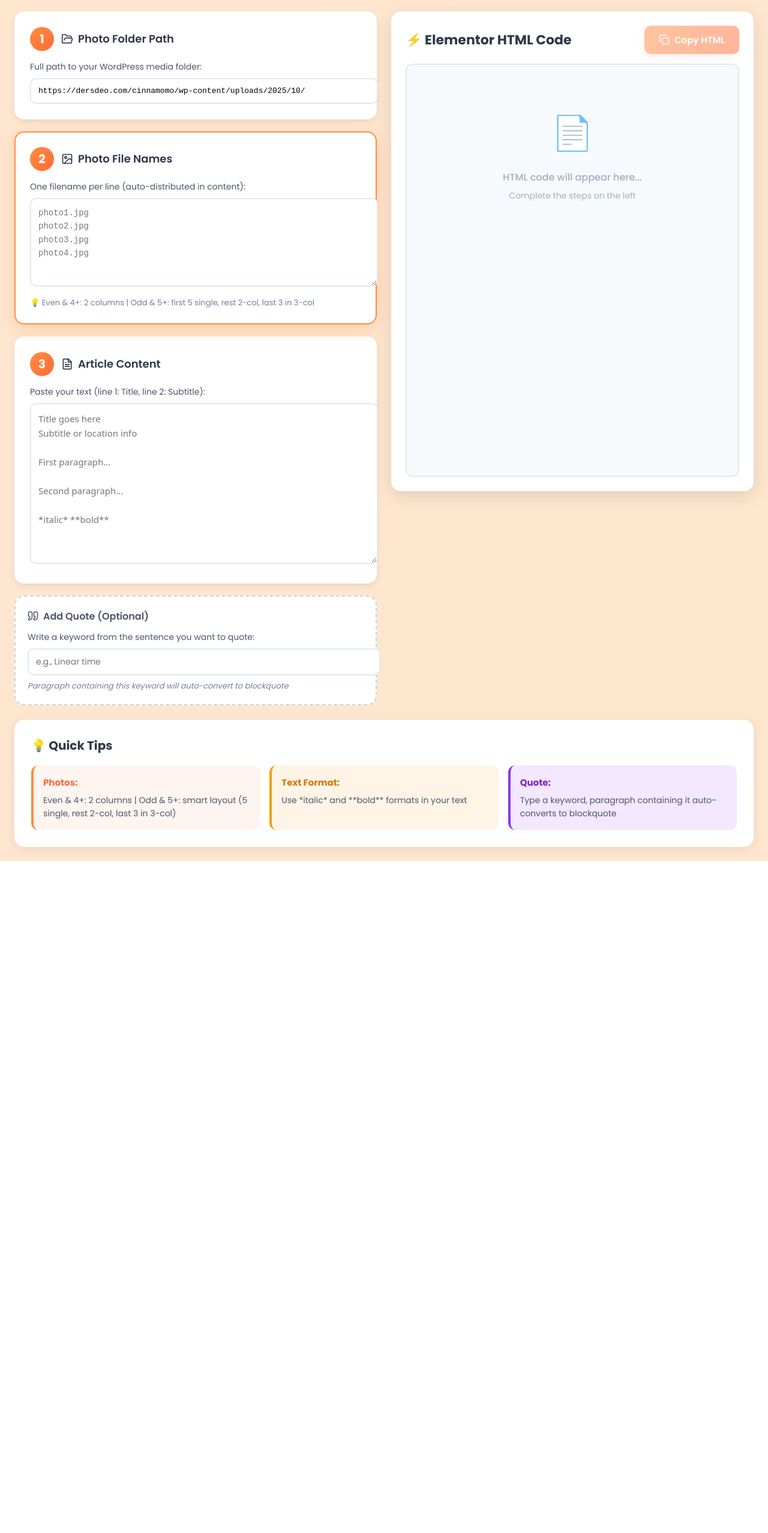
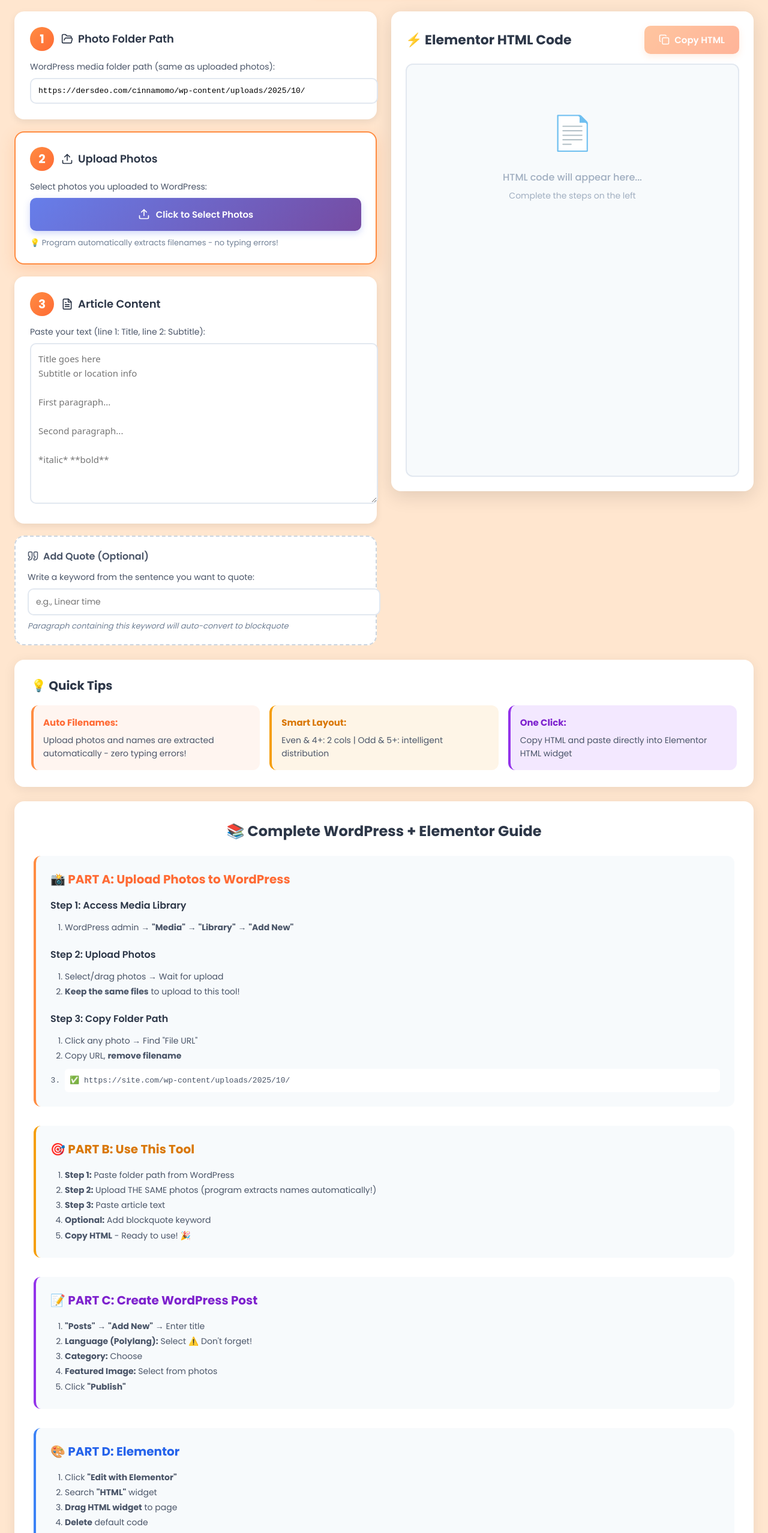
Before and after one commit to RARA1907/blog-formatter, a React (Vite) app: page / in a window 1280 px wide. Shown: the part 234-2790 px from the top of the page at 60% size. Before the commit the page ends 1670 px from the top, so only its background shows below. Built offline with nearby package versions, Linux system fonts and the light colour scheme.

Commit message:
Update App.jsx

```diff
--- a/src/App.jsx
+++ b/src/App.jsx
@@ -1,14 +1,28 @@
-import React, { useState } from 'react';
-import { Copy, Check, Image, FolderOpen, FileText, Quote } from 'lucide-react';
+import React, { useState, useRef } from 'react';
+import { Copy, Check, Image, FolderOpen, FileText, Quote, Upload, X } from 'lucide-react';
 
 export default function App() {
   const [basePath, setBasePath] = useState('https://dersdeo.com/cinnamomo/wp-content/uploads/2025/10/');
-  const [photos, setPhotos] = useState('');
+  const [uploadedFiles, setUploadedFiles] = useState([]);
   const [input, setInput] = useState('');
   const [blockquoteText, setBlockquoteText] = useState('');
   const [copied, setCopied] = useState(false);
+  const fileInputRef = useRef(null);
 
-  const formatToElementorHTML = (text, photoList, path, quoteText) => {
+  const handleFileUpload = (e) => {
+    const files = Array.from(e.target.files);
+    const newFiles = files.map(file => ({
+      name: file.name,
+      id: Math.random().toString(36)
+    }));
+    setUploadedFiles(prev => [...prev, ...newFiles]);
+  };
+
+  const removeFile = (id) => {
+    setUploadedFiles(prev => prev.filter(f => f.id !== id));
+  };
+
+  const formatToElementorHTML = (text, photoFiles, path, quoteText) => {
     if (!text.trim()) return '';
 
     const lines = text.split('\n').filter(line => line.trim());
@@ -18,9 +32,7 @@
     const subtitle = lines.length > 1 ? lines[1] : '';
     let contentLines = lines.slice(2);
 
-    const photoArray = photoList.split('\n')
-      .map(p => p.trim())
-      .filter(p => p && !p.startsWith('//'));
+    const photoArray = photoFiles.map(f => f.name);
 
     if (quoteText.trim()) {
       const quoteKeyword = quoteText.trim().toLowerCase();
@@ -263,7 +275,7 @@
     return text;
   };
 
-  const formattedHTML = formatToElementorHTML(input, photos, basePath, blockquoteText);
+  const formattedHTML = formatToElementorHTML(input, uploadedFiles, basePath, blockquoteText);
 
   const copyToClipboard = () => {
     navigator.clipboard.writeText(formattedHTML);
@@ -273,12 +285,14 @@
 
   const loadExample = () => {
     setBasePath('https://dersdeo.com/cinnamomo/wp-content/uploads/2025/10/');
-    setPhotos(`paulista-1.jpg
-veridiana-pizza-2.jpg
-jardins-3.jpg
-masp-4.jpg
-bardi-5.jpg
-architecture-6.jpg`);
+    setUploadedFiles([
+      { name: 'paulista-1.jpg', id: '1' },
+      { name: 'veridiana-pizza-2.jpg', id: '2' },
+      { name: 'jardins-3.jpg', id: '3' },
+      { name: 'masp-4.jpg', id: '4' },
+      { name: 'bardi-5.jpg', id: '5' },
+      { name: 'architecture-6.jpg', id: '6' }
+    ]);
     setInput(`Paulista! Everything ends in pizza
 Pizzeria Veridiana, Jardins district, São Paulo
 "Everything ends in pizza!", just as for Italians everything is solved with tarallucci and wine, the waiter at Veridiana explains to me. Dining in São Paulo means rediscovering the flavors of the Italians who "came to make America."
@@ -333,7 +347,7 @@
             📝 Elementor Blog Formatter
           </h1>
           <p style={{ color: '#4a5568', fontSize: '18px', marginBottom: '16px', fontFamily: 'Poppins, sans-serif', fontWeight: '400' }}>
-            Follow the steps, generate perfect HTML automatically!
+            Upload photos, paste text, generate perfect HTML automatically!
           </p>
           <button
             onClick={loadExample}
@@ -362,7 +376,7 @@
 
             <StepCard number="1" title="Photo Folder Path" icon={FolderOpen} isActive={!basePath}>
               <label style={{ fontSize: '14px', color: '#4a5568', display: 'block', marginBottom: '8px', fontFamily: 'Poppins, sans-serif' }}>
-                Full path to your WordPress media folder:
+                WordPress media folder path (same as uploaded photos):
               </label>
               <input
                 type="text"
@@ -383,35 +397,93 @@
               />
             </StepCard>
 
-            <StepCard number="2" title="Photo File Names" icon={Image} isActive={basePath && !photos}>
+            <StepCard number="2" title="Upload Photos" icon={Upload} isActive={basePath && uploadedFiles.length === 0}>
               <label style={{ fontSize: '14px', color: '#4a5568', display: 'block', marginBottom: '8px', fontFamily: 'Poppins, sans-serif' }}>
-                One filename per line (auto-distributed in content):
+                Select photos you uploaded to WordPress:
               </label>
-              <textarea
-                value={photos}
-                onChange={(e) => setPhotos(e.target.value)}
-                placeholder="photo1.jpg&#10;photo2.jpg&#10;photo3.jpg&#10;photo4.jpg"
+
+              <input
+                ref={fileInputRef}
+                type="file"
+                multiple
+                accept="image/*"
+                onChange={handleFileUpload}
+                style={{ display: 'none' }}
+              />
+
+              <button
+                onClick={() => fileInputRef.current?.click()}
                 style={{
                   width: '100%',
-                  height: '120px',
-                  padding: '12px',
-                  border: '2px solid #e2e8f0',
+                  padding: '16px',
+                  background: 'linear-gradient(135deg, #667eea 0%, #764ba2 100%)',
+                  color: 'white',
+                  border: 'none',
                   borderRadius: '10px',
-                  fontSize: '14px',
-                  fontFamily: 'monospace',
-                  resize: 'vertical',
-                  lineHeight: '1.6',
-                  transition: 'border 0.3s'
+                  cursor: 'pointer',
+                  fontSize: '15px',
+                  fontWeight: '600',
+                  fontFamily: 'Poppins, sans-serif',
+                  display: 'flex',
+                  alignItems: 'center',
+                  justifyContent: 'center',
+                  gap: '10px',
+                  transition: 'all 0.3s',
+                  boxShadow: '0 4px 12px rgba(102, 126, 234, 0.3)'
                 }}
-                onFocus={(e) => e.target.style.borderColor = '#ff8c42'}
-                onBlur={(e) => e.target.style.borderColor = '#e2e8f0'}
-              />
+                onMouseOver={(e) => e.target.style.transform = 'translateY(-2px)'}
+                onMouseOut={(e) => e.target.style.transform = 'translateY(0)'}
+              >
+                <Upload size={20} />
+                Click to Select Photos
+              </button>
+
+              {uploadedFiles.length > 0 && (
+                <div style={{ marginTop: '12px', maxHeight: '200px', overflowY: 'auto', background: '#f7fafc', borderRadius: '8px', padding: '12px' }}>
+                  <div style={{ fontSize: '13px', fontWeight: '600', color: '#4a5568', marginBottom: '8px', fontFamily: 'Poppins, sans-serif' }}>
+                    📁 {uploadedFiles.length} photo{uploadedFiles.length > 1 ? 's' : ''} selected:
+                  </div>
+                  {uploadedFiles.map(file => (
+                    <div key={file.id} style={{
+                      display: 'flex',
+                      alignItems: 'center',
+                      justifyContent: 'space-between',
+                      padding: '8px',
+                      background: 'white',
+                      borderRadius: '6px',
+                      marginBottom: '6px',
+                      fontSize: '13px',
+                      fontFamily: 'monospace'
+                    }}>
+                      <span style={{ color: '#4a5568', flex: 1, overflow: 'hidden', textOverflow: 'ellipsis', whiteSpace: 'nowrap' }}>
+                        {file.name}
+                      </span>
+                      <button
+                        onClick={() => removeFile(file.id)}
+                        style={{
+                          background: '#fee',
+                          border: 'none',
+                          borderRadius: '4px',
+                          padding: '4px 8px',
+                          cursor: 'pointer',
+                          color: '#e53e3e',
+                          display: 'flex',
+                          alignItems: 'center'
+                        }}
+                      >
+                        <X size={14} />
+                      </button>
+                    </div>
+                  ))}
+                </div>
+              )}
+
               <div style={{ marginTop: '10px', fontSize: '13px', color: '#718096', fontFamily: 'Poppins, sans-serif' }}>
-                💡 Even &amp; 4+: 2 columns | Odd &amp; 5+: first 5 single, rest 2-col, last 3 in 3-col
+                💡 Program automatically extracts filenames - no typing errors!
               </div>
             </StepCard>
 
-            <StepCard number="3" title="Article Content" icon={FileText} isActive={photos && !input}>
+            <StepCard number="3" title="Article Content" icon={FileText} isActive={uploadedFiles.length > 0 && !input}>
               <label style={{ fontSize: '14px', color: '#4a5568', display: 'block', marginBottom: '8px', fontFamily: 'Poppins, sans-serif' }}>
                 Paste your text (line 1: Title, line 2: Subtitle):
               </label>
@@ -543,28 +615,127 @@
           background: 'white',
           borderRadius: '16px',
           padding: '28px',
-          boxShadow: '0 4px 20px rgba(0,0,0,0.08)'
+          boxShadow: '0 4px 20px rgba(0,0,0,0.08)',
+          marginBottom: '24px'
         }}>
           <h3 style={{ margin: '0 0 18px', fontSize: '20px', color: '#2d3748', fontFamily: 'Poppins, sans-serif', fontWeight: '700' }}>💡 Quick Tips</h3>
           <div style={{ display: 'grid', gridTemplateColumns: 'repeat(3, 1fr)', gap: '16px' }}>
             <div style={{ padding: '16px', background: '#fff5f0', borderRadius: '12px', borderLeft: '4px solid #ff8c42' }}>
-              <strong style={{ color: '#ff6b35', fontFamily: 'Poppins, sans-serif', fontSize: '15px' }}>Photos:</strong>
+              <strong style={{ color: '#ff6b35', fontFamily: 'Poppins, sans-serif', fontSize: '15px' }}>Auto Filenames:</strong>
               <p style={{ margin: '6px 0 0', fontSize: '14px', color: '#4a5568', fontFamily: 'Poppins, sans-serif', lineHeight: '1.6' }}>
-                Even &amp; 4+: 2 columns | Odd &amp; 5+: smart layout (5 single, rest 2-col, last 3 in 3-col)
+                Upload photos and names are extracted automatically - zero typing errors!
               </p>
             </div>
             <div style={{ padding: '16px', background: '#fef5e7', borderRadius: '12px', borderLeft: '4px solid #f59e0b' }}>
-              <strong style={{ color: '#d97706', fontFamily: 'Poppins, sans-serif', fontSize: '15px' }}>Text Format:</strong>
+              <strong style={{ color: '#d97706', fontFamily: 'Poppins, sans-serif', fontSize: '15px' }}>Smart Layout:</strong>
               <p style={{ margin: '6px 0 0', fontSize: '14px', color: '#4a5568', fontFamily: 'Poppins, sans-serif', lineHeight: '1.6' }}>
-                Use *italic* and **bold** formats in your text
+                Even &amp; 4+: 2 cols | Odd &amp; 5+: intelligent distribution
               </p>
             </div>
             <div style={{ padding: '16px', background: '#f3e8ff', borderRadius: '12px', borderLeft: '4px solid #9333ea' }}>
-              <strong style={{ color: '#7e22ce', fontFamily: 'Poppins, sans-serif', fontSize: '15px' }}>Quote:</strong>
+              <strong style={{ color: '#7e22ce', fontFamily: 'Poppins, sans-serif', fontSize: '15px' }}>One Click:</strong>
               <p style={{ margin: '6px 0 0', fontSize: '14px', color: '#4a5568', fontFamily: 'Poppins, sans-serif', lineHeight: '1.6' }}>
-                Type a keyword, paragraph containing it auto-converts to blockquote
+                Copy HTML and paste directly into Elementor HTML widget
               </p>
             </div>
+          </div>
+        </div>
+
+        <div style={{
+          background: 'white',
+          borderRadius: '16px',
+          padding: '32px',
+          boxShadow: '0 4px 20px rgba(0,0,0,0.08)'
+        }}>
+          <h3 style={{ margin: '0 0 24px', fontSize: '24px', color: '#2d3748', fontFamily: 'Poppins, sans-serif', fontWeight: '700', textAlign: 'center' }}>
+            📚 Complete WordPress + Elementor Guide
+          </h3>
+
+          <div style={{ marginBottom: '32px', padding: '24px', background: '#f7fafc', borderRadius: '12px', borderLeft: '4px solid #ff8c42' }}>
+            <h4 style={{ margin: '0 0 16px', fontSize: '20px', color: '#ff6b35', fontFamily: 'Poppins, sans-serif', fontWeight: '700' }}>
+              📸 PART A: Upload Photos to WordPress
+            </h4>
+
+            <div style={{ marginBottom: '20px' }}>
+              <h5 style={{ margin: '0 0 12px', fontSize: '16px', color: '#2d3748', fontFamily: 'Poppins, sans-serif', fontWeight: '600' }}>
+                Step 1: Access Media Library
+              </h5>
+              <ol style={{ margin: 0, paddingLeft: '24px', fontFamily: 'Poppins, sans-serif', fontSize: '14px', lineHeight: '1.8', color: '#4a5568' }}>
+                <li>WordPress admin → <strong>"Media"</strong> → <strong>"Library"</strong> → <strong>"Add New"</strong></li>
+              </ol>
+            </div>
+
+            <div style={{ marginBottom: '20px' }}>
+              <h5 style={{ margin: '0 0 12px', fontSize: '16px', color: '#2d3748', fontFamily: 'Poppins, sans-serif', fontWeight: '600' }}>
+                Step 2: Upload Photos
+              </h5>
+              <ol style={{ margin: 0, paddingLeft: '24px', fontFamily: 'Poppins, sans-serif', fontSize: '14px', lineHeight: '1.8', color: '#4a5568' }}>
+                <li>Select/drag photos → Wait for upload</li>
+                <li><strong>Keep the same files</strong> to upload to this tool!</li>
+              </ol>
+            </div>
+
+            <div>
+              <h5 style={{ margin: '0 0 12px', fontSize: '16px', color: '#2d3748', fontFamily: 'Poppins, sans-serif', fontWeight: '600' }}>
+                Step 3: Copy Folder Path
+              </h5>
+              <ol style={{ margin: 0, paddingLeft: '24px', fontFamily: 'Poppins, sans-serif', fontSize: '14px', lineHeight: '1.8', color: '#4a5568' }}>
+                <li>Click any photo → Find "File URL"</li>
+                <li>Copy URL, <strong>remove filename</strong></li>
+                <li style={{ background: '#fff', padding: '8px', borderRadius: '6px', fontFamily: 'monospace', fontSize: '13px', marginTop: '8px' }}>
+                  ✅ https://site.com/wp-content/uploads/2025/10/
+                </li>
+              </ol>
+            </div>
+          </div>
+
+          <div style={{ marginBottom: '32px', padding: '24px', background: '#f7fafc', borderRadius: '12px', borderLeft: '4px solid #f59e0b' }}>
+            <h4 style={{ margin: '0 0 16px', fontSize: '20px', color: '#d97706', fontFamily: 'Poppins, sans-serif', fontWeight: '700' }}>
+              🎯 PART B: Use This Tool
+            </h4>
+            <ol style={{ margin: 0, paddingLeft: '24px', fontFamily: 'Poppins, sans-serif', fontSize: '14px', lineHeight: '1.8', color: '#4a5568' }}>
+              <li><strong>Step 1:</strong> Paste folder path from WordPress</li>
+              <li><strong>Step 2:</strong> Upload THE SAME photos (program extracts names automatically!)</li>
+              <li><strong>Step 3:</strong> Paste article text</li>
+              <li><strong>Optional:</strong> Add blockquote keyword</li>
+              <li><strong>Copy HTML</strong> - Ready to use! 🎉</li>
+            </ol>
+          </div>
+
+          <div style={{ marginBottom: '32px', padding: '24px', background: '#f7fafc', borderRadius: '12px', borderLeft: '4px solid #9333ea' }}>
+            <h4 style={{ margin: '0 0 16px', fontSize: '20px', color: '#7e22ce', fontFamily: 'Poppins, sans-serif', fontWeight: '700' }}>
+              📝 PART C: Create WordPress Post
+            </h4>
+            <ol style={{ margin: 0, paddingLeft: '24px', fontFamily: 'Poppins, sans-serif', fontSize: '14px', lineHeight: '1.8', color: '#4a5568' }}>
+              <li><strong>"Posts"</strong> → <strong>"Add New"</strong> → Enter title</li>
+              <li><strong>Language (Polylang):</strong> Select ⚠️ Don't forget!</li>
+              <li><strong>Category:</strong> Choose</li>
+              <li><strong>Featured Image:</strong> Select from photos</li>
+              <li>Click <strong>"Publish"</strong></li>
+            </ol>
+          </div>
+
+          <div style={{ padding: '24px', background: '#f7fafc', borderRadius: '12px', borderLeft: '4px solid #3b82f6' }}>
+            <h4 style={{ margin: '0 0 16px', fontSize: '20px', color: '#2563eb', fontFamily: 'Poppins, sans-serif', fontWeight: '700' }}>
+              🎨 PART D: Elementor
+            </h4>
+            <ol style={{ margin: 0, paddingLeft: '24px', fontFamily: 'Poppins, sans-serif', fontSize: '14px', lineHeight: '1.8', color: '#4a5568' }}>
+              <li>Click <strong>"Edit with Elementor"</strong></li>
+              <li>Search <strong>"HTML"</strong> widget</li>
+              <li><strong>Drag HTML widget</strong> to page</li>
+              <li><strong>Delete</strong> default code</li>
+              <li><strong>Paste</strong> generated HTML</li>
+              <li>Click <strong>"Update"</strong> → Done! 🎉</li>
+            </ol>
+          </div>
+
+          <div style={{ marginTop: '24px', padding: '20px', background: 'linear-gradient(135deg, #ff8c42 0%, #ff6b35 100%)', borderRadius: '12px', color: 'white', textAlign: 'center' }}>
+            <h5 style={{ margin: '0 0 8px', fontSize: '18px', fontFamily: 'Poppins, sans-serif', fontWeight: '700' }}>
+              🎯 Quick Summary
+            </h5>
+            <p style={{ margin: 0, fontSize: '14px', fontFamily: 'Poppins, sans-serif', lineHeight: '1.6' }}>
+              Upload to WordPress → Copy path → Upload here (auto names!) → Paste text → Copy HTML → Elementor → Done! ✅
+            </p>
           </div>
         </div>
       </div>
```
